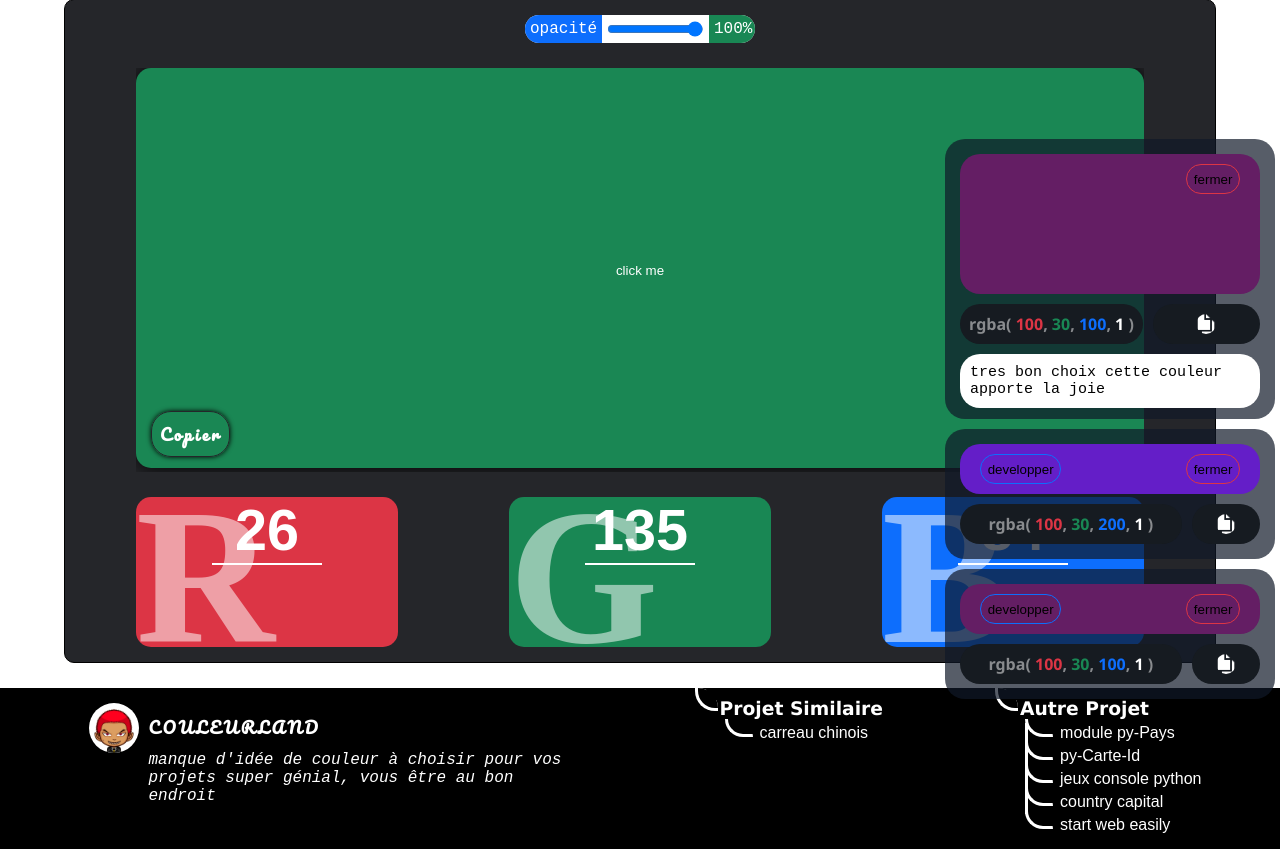
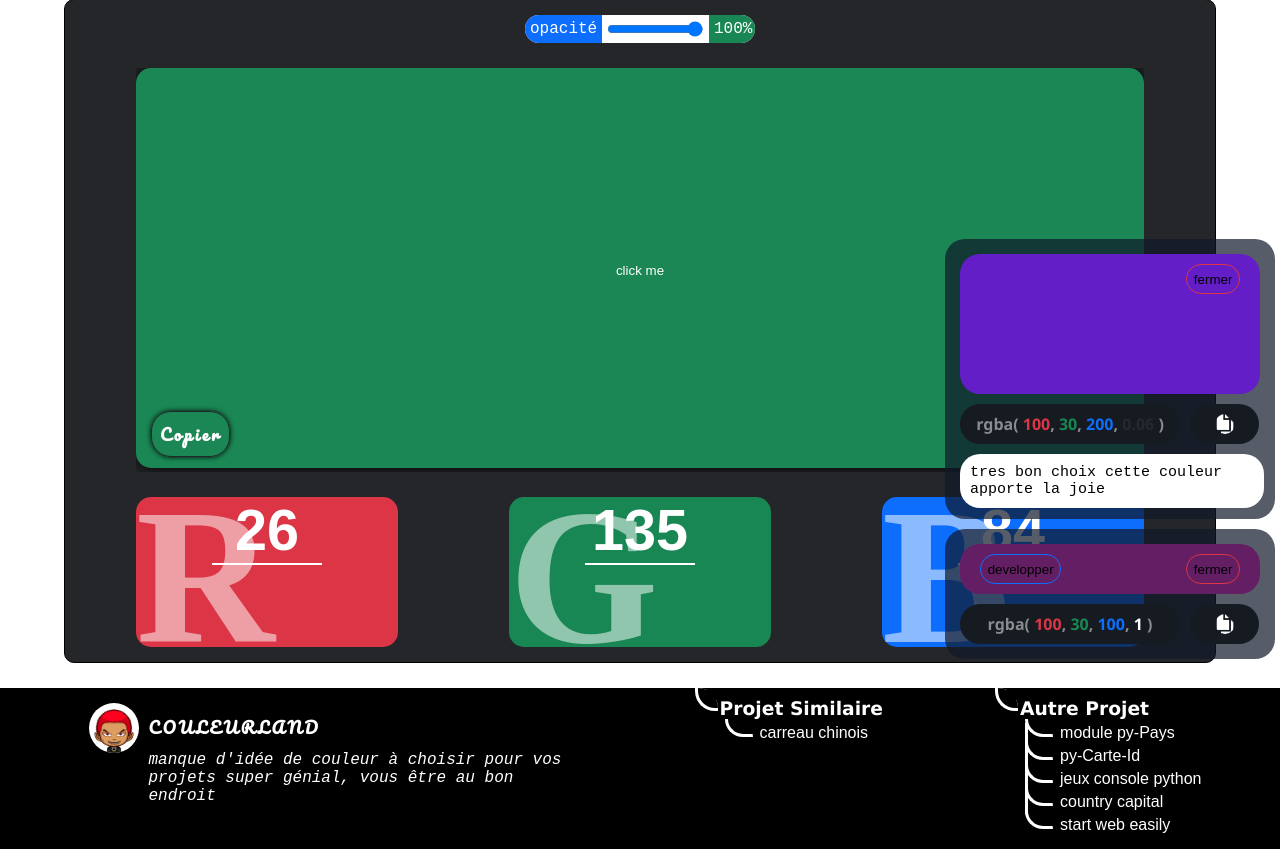
Before and after one commit to Tostenn/colorland, a PHP site: page / in a window 1280 px wide. Shown: the part 96-945 px from the top of the page. Run offline with PHP 8.4, Linux system fonts and the light colour scheme.

Commit message:
correction du formatage dans l injection popup

```diff
--- a/index.html
+++ b/index.html
@@ -32,7 +32,7 @@
         <template id="pop-item">
             <div class="pop borderradus">
                 <button class="cr" id="fermer-pop">fermer</button>
-                <button class="cr dn second-dev">developper</button>
+                <button class="cr dn second-dev" id="devpop">developper</button>
                 <div class="pop-color"></div>
                 <div class="pop-text">
                     <div class="rgb">
@@ -46,7 +46,7 @@
                     <button class="icon">
                         <img src="/static/image/copier-alt.png" height="100%" alt="">
                     </button>
-                    <div class="msg">
+                    <div class="msg dn">
                         tres bon choix cette couleur apporte la joie
                     </div>
                     <div class="author">by T_xOx_T</div>
--- a/static/css/pop.css
+++ b/static/css/pop.css
@@ -56,6 +56,7 @@
     padding-left: 10px;
     padding: 10px 0;
     display: grid;
+    grid-template-columns: 40% 30% 30%;
     grid-template-areas:
         "rgb rgb cp"
         "msg msg msg"
@@ -127,6 +128,7 @@
     background-color: var(--cl-code);
     gap: 0;
     height: 40px;
+    width: 69px;
 }
 .pop-text .icon img{
     padding: 10px;
@@ -141,6 +143,7 @@
     display: flex;
     align-items: center;
     font-family: 'Courier New', Courier, monospace;
+    width: 95%;
 }
 .pop-text .author{
     display: none;
@@ -159,7 +162,7 @@
 
 .pop.second{
     height: 100px;
-    margin-top: 40px;
+    margin: 40px 0;
 }
 .pop.pop.second .pop-color{
     height: 50%;
@@ -167,13 +170,3 @@
 .pop.second .pop-text .msg{
     display: none;
 }
-
-.pop.second .aff{
-    border-color: var(--cl-bleu);
-    display: block;
-    left: 10px;
-    right:auto;
-}
-.pop.second .aff:hover{
-    background-color: var(--cl-bleu);
-}
--- a/static/js/index.js
+++ b/static/js/index.js
@@ -23,5 +23,4 @@ const popParent = document.querySelector('.ppoopp')
 const copyButton = form.querySelector('.copier')
 const pop = new Popup(popParent,copyButton,color)
 pop.newpop([100,30,100,1])
-pop.newpop([100,30,200,1])
-pop.newpop([100,30,100,1])
+pop.newpop([100,30,200,5.80011111])
--- a/static/js/pop.js
+++ b/static/js/pop.js
@@ -1,7 +1,5 @@
 // import {  } from "./fonction.js";
 import { Color } from "./color.js";
-
-
 
 /**
  * lorsqu'on click sur copy on affiche une pop  ok
@@ -18,12 +16,14 @@ export class Popup{
      * @param {HTMLElement} copyButton
      * @param {Color} color
      */
+    #SECOND = "second"
     constructor(parent,copyButton,color){
         this.parent = parent
         this.copyButton = copyButton
         this.color = color
         this.limit = 3
         this.lastpop = ''
+        this.curernt = ''
 
         // on récupére le templates
         this.template = this.parent.previousElementSibling
@@ -34,6 +34,7 @@ export class Popup{
     }
     /**
      * creer une nouvelle popup
+     * @param {Array} color [r, g, b, op]
      */
     newpop(color = false){
         this.autodelete()
@@ -50,6 +51,9 @@ export class Popup{
         // fermer la popup
         this.closePop(container)
 
+        // developper la popup
+        this.devloPOP(container)
+
         // inseret l'élément
         try {
             this.parent.firstElementChild.firstElementChild.classList.add('second')
@@ -57,6 +61,7 @@ export class Popup{
         this.parent.insertBefore(container,this.parent.firstElementChild)
 
         this.lastpop = this.parent.lastElementChild
+        this.curernt = container
     }
     autodelete(){
         if (this.limit == this.parent.childElementCount) this.lastpop.remove()
@@ -64,6 +69,7 @@ export class Popup{
     /**
      * mise en forme des valeur de la couleur
      * @param {Array} rgbContent
+     * @param {Array} rgbx [r, g, b, op]
     */
     writevalue(rgbContent,rgbx = false){
         rgbx = rgbx ? rgbx : this.color.rgb
@@ -78,7 +84,12 @@ export class Popup{
                 key == 'op' ? el[0].style.opacity = rgbx[key] : null
             }
             else if (rgbx){
-                rgbContent[i].innerHTML = rgbx[key]
+                if (i == rgbContent.length - 1){
+                    const op = this.color.parseop(rgbx[key].toFixed())
+                    rgbContent[i].innerHTML = op
+                    rgbContent[i].style.opacity = op
+                }
+                else rgbContent[i].innerHTML = rgbx[key]
                 i++
             }
         }
@@ -98,21 +109,28 @@ export class Popup{
                 container.remove()
                 // affiche completement la prevedente pop
                 try {
-                    this.parent.querySelector('.pop').classList.remove('second')
+                    this.parent.querySelector('.pop').classList.remove(this.#SECOND)
                 } catch (error) {}
             }, 600);
         }
     }
     /**
-     *
+     * developper la pop
      * @param {HTMLElement} container
      */
     devloPOP(container){
-
+        const devpop = container.querySelector("#devpop")
+        devpop.onclick = ()=>{
+            this.curernt.firstElementChild.classList.add(this.#SECOND)
+            devpop.parentElement.classList.remove(this.#SECOND)
+            this.curernt = devpop.parentElement.parentElement
+            console.log(this.curernt);
+        }
     }
     /**
      * mise a jour de la color popup
      * @param {HTMLElement} viewColor
+     * @param {Array} color [r, g, b, op]
      */
     updateColor(viewColor,color=false){
         viewColor.style.backgroundColor = this.color.formateRGB(color)
```
